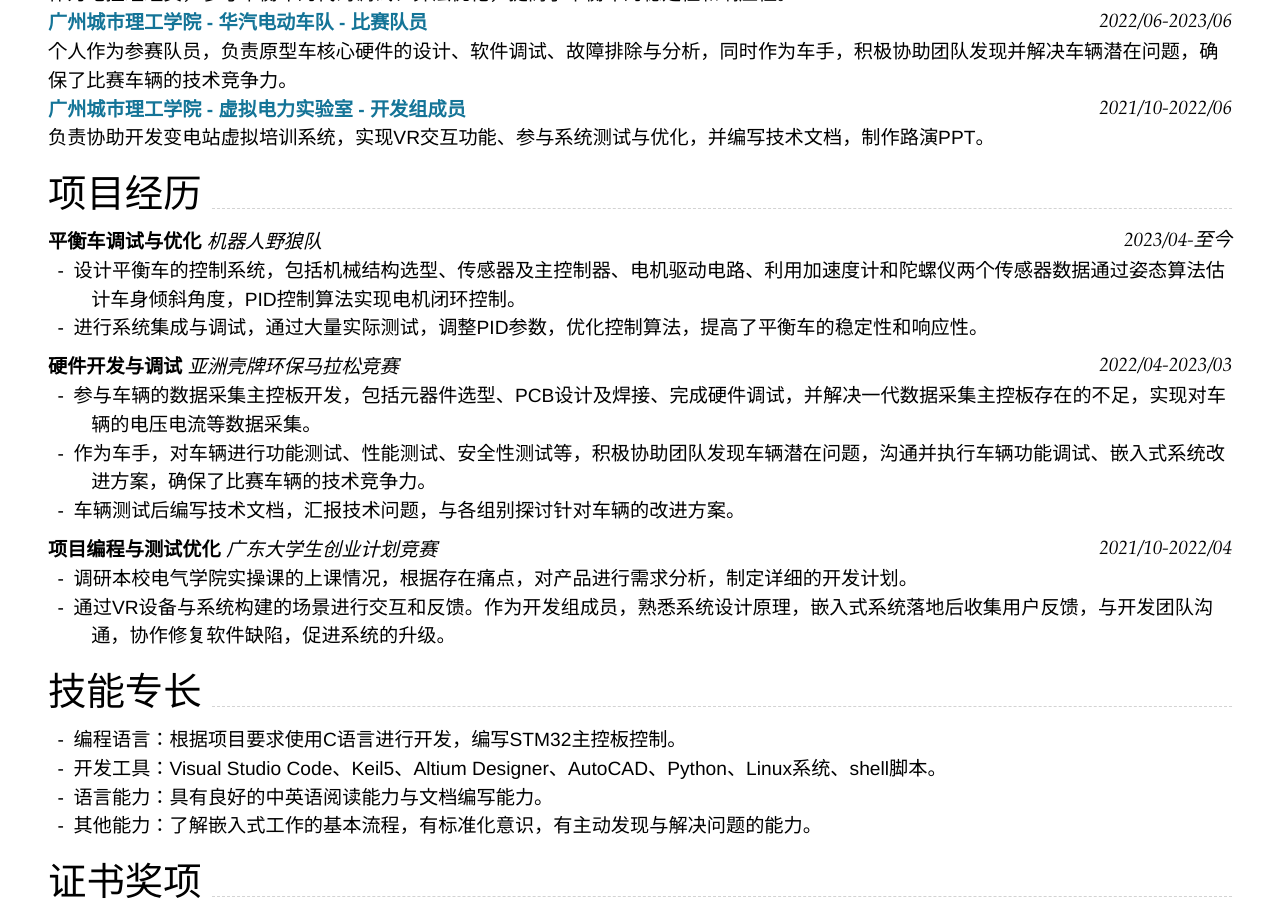
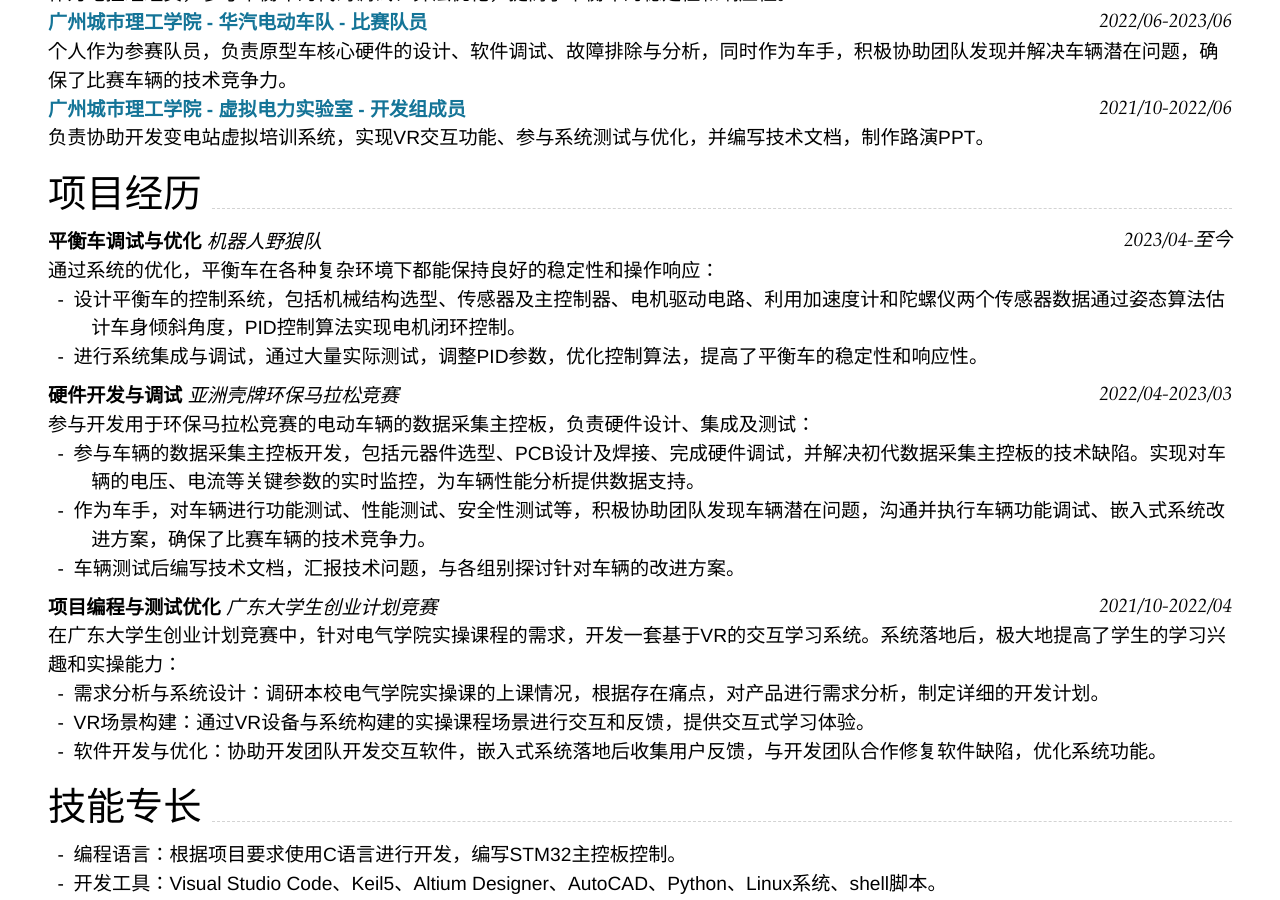
Before and after one commit to Lovelycz/stm, a Jekyll site: the page built from index.md, in a window 1280 px wide and 900 px high, scrolled down 442 px. Built offline with Jekyll 4.4.1, drawn with Linux system fonts in a browser that asks for light colours; nearby versions of some CDN libraries.

Commit message:
index.md

```diff
--- a/index.md
+++ b/index.md
@@ -36,19 +36,24 @@ homepage:
 
 ### **平衡车调试与优化** *机器人野狼队* `2023/04-至今`
 
+通过系统的优化，平衡车在各种复杂环境下都能保持良好的稳定性和操作响应：
+
 - 设计平衡车的控制系统，包括机械结构选型、传感器及主控制器、电机驱动电路、利用加速度计和陀螺仪两个传感器数据通过姿态算法估计车身倾斜角度，PID控制算法实现电机闭环控制。
 - 进行系统集成与调试，通过大量实际测试，调整PID参数，优化控制算法，提高了平衡车的稳定性和响应性。
 
 ### **硬件开发与调试** *亚洲壳牌环保马拉松竞赛* `2022/04-2023/03`
 
-- 参与车辆的数据采集主控板开发，包括元器件选型、PCB设计及焊接、完成硬件调试，并解决一代数据采集主控板存在的不足，实现对车辆的电压电流等数据采集。
+参与开发用于环保马拉松竞赛的电动车辆的数据采集主控板，负责硬件设计、集成及测试：
+- 参与车辆的数据采集主控板开发，包括元器件选型、PCB设计及焊接、完成硬件调试，并解决初代数据采集主控板的技术缺陷。实现对车辆的电压、电流等关键参数的实时监控，为车辆性能分析提供数据支持。
 - 作为车手，对车辆进行功能测试、性能测试、安全性测试等，积极协助团队发现车辆潜在问题，沟通并执行车辆功能调试、嵌入式系统改进方案，确保了比赛车辆的技术竞争力。
 - 车辆测试后编写技术文档，汇报技术问题，与各组别探讨针对车辆的改进方案。
 
 ### **项目编程与测试优化** *广东大学生创业计划竞赛* `2021/10-2022/04`
 
-- 调研本校电气学院实操课的上课情况，根据存在痛点，对产品进行需求分析，制定详细的开发计划。
-- 通过VR设备与系统构建的场景进行交互和反馈。作为开发组成员，熟悉系统设计原理，嵌入式系统落地后收集用户反馈，与开发团队沟通，协作修复软件缺陷，促进系统的升级。
+在广东大学生创业计划竞赛中，针对电气学院实操课程的需求，开发一套基于VR的交互学习系统。系统落地后，极大地提高了学生的学习兴趣和实操能力：
+- 需求分析与系统设计：调研本校电气学院实操课的上课情况，根据存在痛点，对产品进行需求分析，制定详细的开发计划。
+- VR场景构建：通过VR设备与系统构建的实操课程场景进行交互和反馈，提供交互式学习体验。
+- 软件开发与优化：协助开发团队开发交互软件，嵌入式系统落地后收集用户反馈，与开发团队合作修复软件缺陷，优化系统功能。
 
 
 ## 技能专长
```
